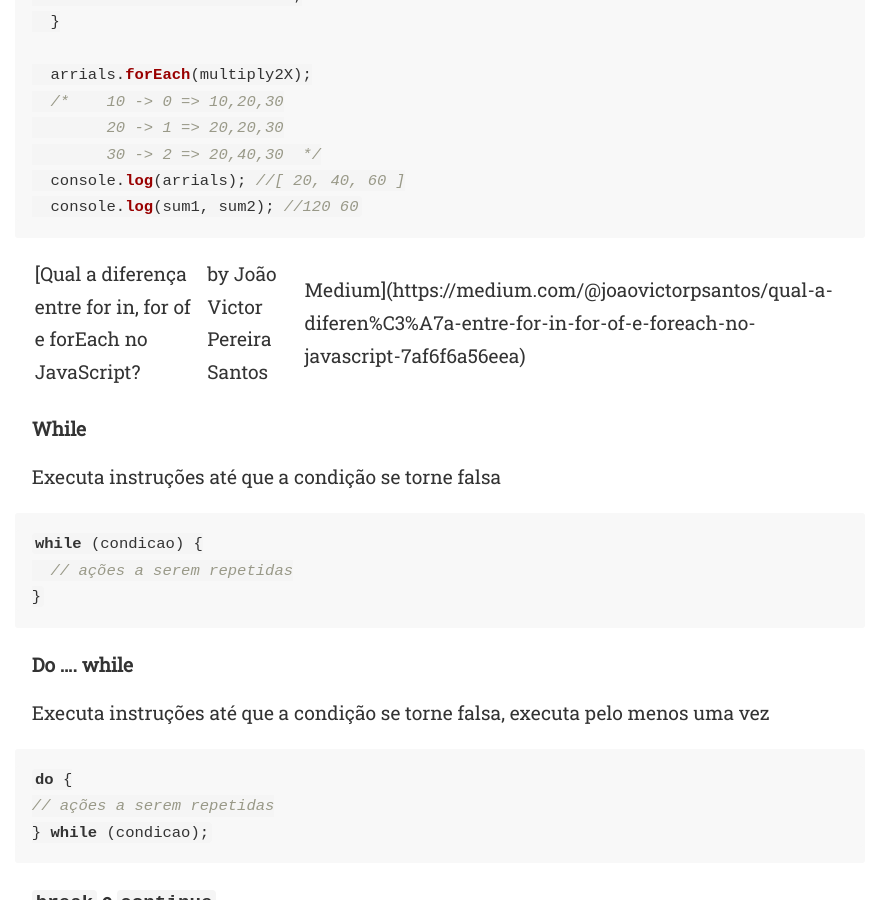
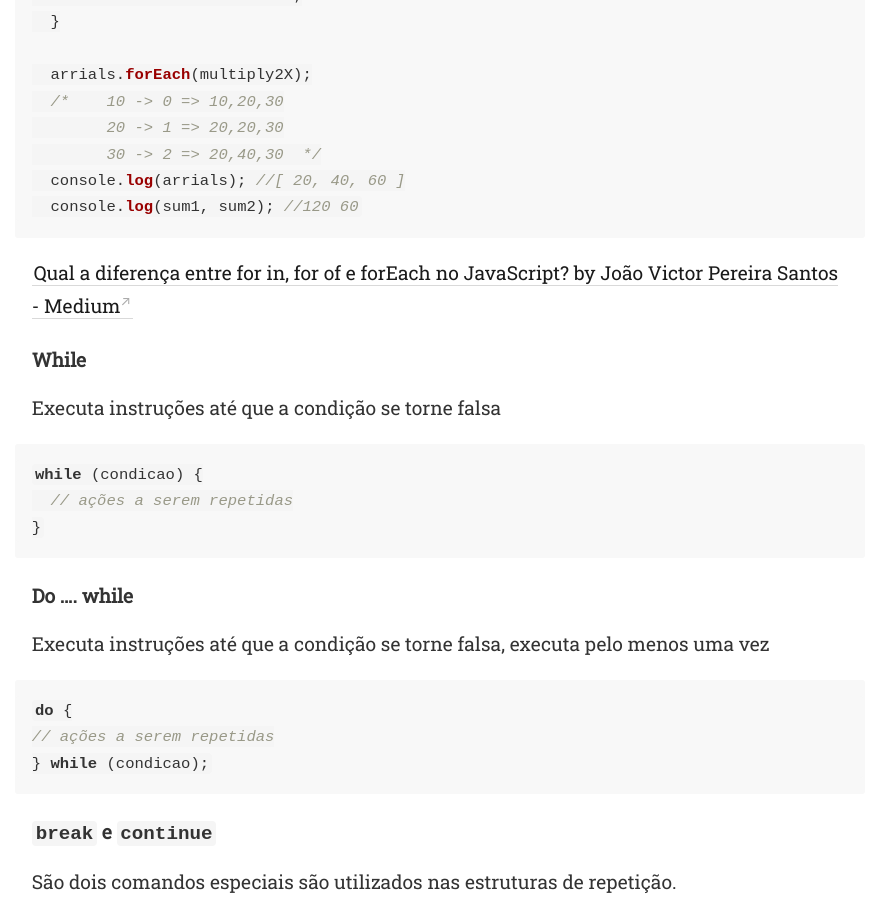
Before and after one commit to gio-bon/MyDigitalGarden, a Jekyll site: the page built from _notes/JavaScript.md, in a window 1280 px wide and 900 px high, scrolled down 14551 px. Shown: the whole window, without its empty margins (45-914 px from the left). Built offline with Jekyll 4.4.1, drawn with Linux system fonts in a browser that asks for light colours; some of the changed text lies outside the part shown.

Commit message:
js ajustes

````diff
--- a/_notes/JavaScript.md
+++ b/_notes/JavaScript.md
@@ -448,7 +448,7 @@ Percorre cada elemento de um array-js executando uma função que é passada com
   console.log(sum1, sum2); //120 60
 ```
 
-[Qual a diferença entre for in, for of e forEach no JavaScript? | by João Victor Pereira Santos | Medium](https://medium.com/@joaovictorpsantos/qual-a-diferen%C3%A7a-entre-for-in-for-of-e-foreach-no-javascript-7af6f6a56eea)
+[Qual a diferença entre for in, for of e forEach no JavaScript? by João Victor Pereira Santos - Medium](https://medium.com/@joaovictorpsantos/qual-a-diferen%C3%A7a-entre-for-in-for-of-e-foreach-no-javascript-7af6f6a56eea)
 
 #### While
 Executa instruções até que a condição se torne falsa
@@ -609,7 +609,7 @@ let hello = nome => `Hello World ${nome}`;
 	- Diferenças em relação ao this-js
 	- Não existem os `arguments`
 	- Não funciona com construtores
-[Arrow Functions — Declaração, funcionamento, escopos e o valor de this | by Raphael Lima | Medium](https://medium.com/@raphalima8/arrow-functions-declara%C3%A7%C3%A3o-funcionamento-escopos-e-o-valor-de-this-9cb6449bca31)
+[Arrow Functions — Declaração, funcionamento, escopos e o valor de this by Raphael Lima - Medium](https://medium.com/@raphalima8/arrow-functions-declara%C3%A7%C3%A3o-funcionamento-escopos-e-o-valor-de-this-9cb6449bca31)
 
 ## Escopos
 Escopo é a acessibilidade de objetos, variáveis e funções em diferentes partes do código. Em outras palavras, o escopo é quem determina quais são os dados que podem ser acessados em uma determinada parte do código.
@@ -818,7 +818,7 @@ Veja: [[JavaScript Assíncrono]]
 **Roteiro**:
 - [x] Síntaxe e construtores básicos
 - [x] Aprender a manipular o [[DOM]]
-- [ ] Aprender Fetch API / Ajax (XHR)
+- [ ] Aprender [[Fetch API]] / Ajax (XHR)
 - [ ] ES6+ e JavaScript Modular
 
 Entender os conceitos:
@@ -841,9 +841,9 @@ Frameworks
 
 ---
 
-[javascript4noobs: Este repositório tem como propósito fornecer uma iniciação na linguagem.](https://github.com/ThiagoDellaNoce/javascript4noobs)
-[braziljs/eloquente-javascript: Tradução do livro Eloquent JavaScript - 2ª edição.](https://github.com/braziljs/eloquente-javascript)
-[The Modern JavaScript Tutorial](https://javascript.info/)
-[33 JavaScript concepts every developer should know.](https://github.com/leonardomso/33-js-concepts)
-[You-Dont-Know-JS](https://github.com/cezaraugusto/You-Dont-Know-JS)
-[airbnb/javascript: JavaScript Style Guide](https://github.com/airbnb/javascript)
+- [javascript4noobs: Este repositório tem como propósito fornecer uma iniciação na linguagem.](https://github.com/ThiagoDellaNoce/javascript4noobs)
+- [braziljs/eloquente-javascript: Tradução do livro Eloquent JavaScript - 2ª edição.](https://github.com/braziljs/eloquente-javascript)
+- [The Modern JavaScript Tutorial](https://javascript.info/)
+- [33 JavaScript concepts every developer should know.](https://github.com/leonardomso/33-js-concepts)
+- [You-Dont-Know-JS](https://github.com/cezaraugusto/You-Dont-Know-JS)
+- [airbnb/javascript: JavaScript Style Guide](https://github.com/airbnb/javascript)
````
Also changed, not shown: other parts of _notes/JavaScript.md (+1 -1 lines), _notes/Bash.md (+2 -2 lines), _notes/JavaScript Assíncrono.md (+4 -5 lines).
